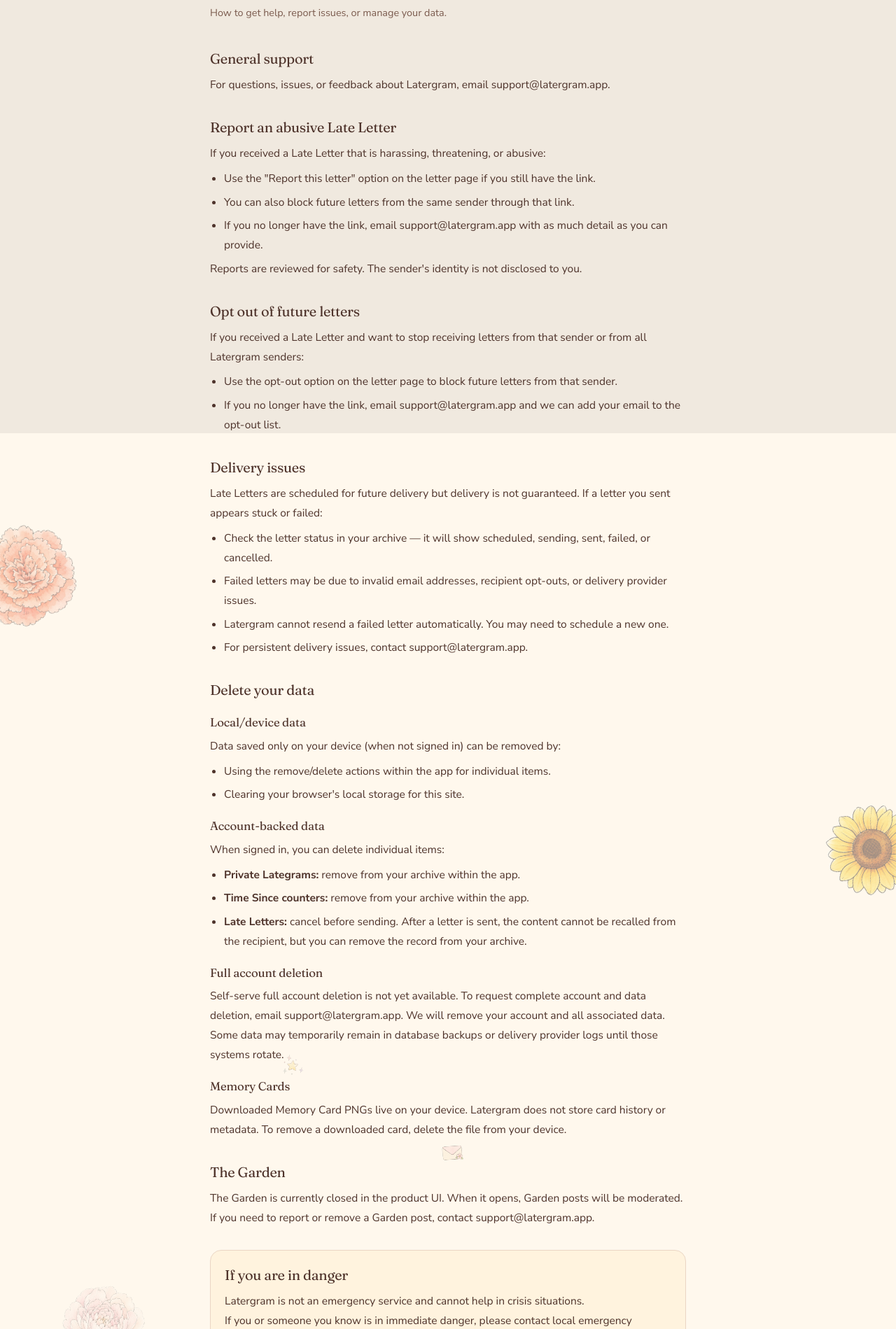
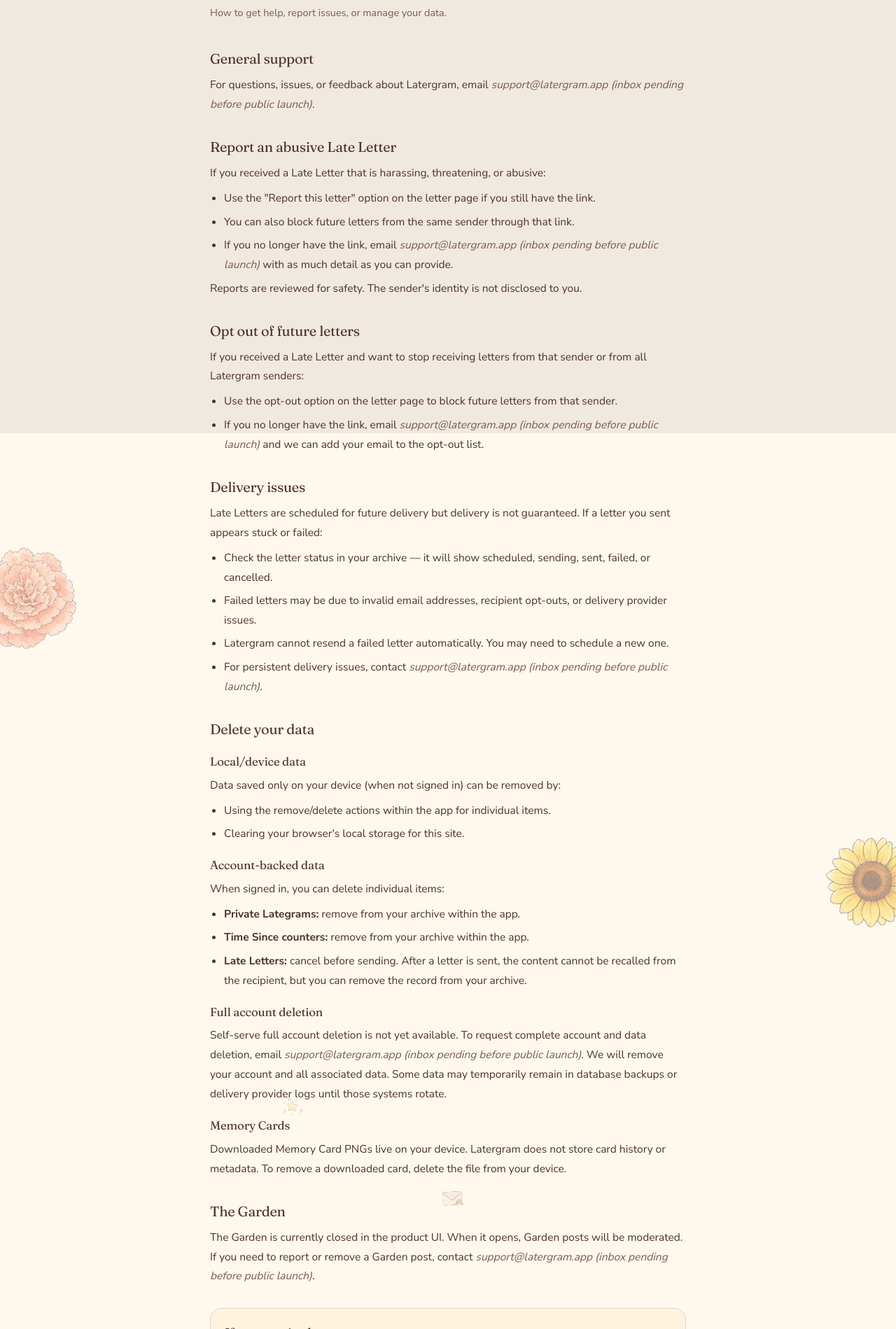
Before and after one commit to rudrasatani13/latergram, a React (Vite) app: page /support in a window 1280 px wide. Shown: the part 181-2080 px from the top of the page at 70% size. Built offline with nearby package versions, Linux system fonts and the light colour scheme; no server answers.

Commit message:
feat: add SUPPORT_EMAIL_CONFIGURED constant and conditionally display pending status on support pages

```diff
--- a/src/app/constants.ts
+++ b/src/app/constants.ts
@@ -1 +1,2 @@
 export const SUPPORT_EMAIL = "support@latergram.app";
+export const SUPPORT_EMAIL_CONFIGURED = false;
--- a/src/app/pages/PrivacyPage.tsx
+++ b/src/app/pages/PrivacyPage.tsx
@@ -2,7 +2,14 @@
 import { Grain } from "../components/Grain";
 import { BackgroundPetals } from "../components/BackgroundPetals";
 import { TrustFooter } from "../components/TrustFooter";
-import { SUPPORT_EMAIL } from "../constants";
+import { SUPPORT_EMAIL, SUPPORT_EMAIL_CONFIGURED } from "../constants";
+
+function SupportContact() {
+  if (SUPPORT_EMAIL_CONFIGURED) {
+    return <>{SUPPORT_EMAIL}</>;
+  }
+  return <span className="italic text-[var(--lg-cocoa)]">{SUPPORT_EMAIL} (inbox pending before public launch)</span>;
+}
 
 export function PrivacyPage() {
   return (
@@ -130,7 +137,7 @@
                 </p>
                 <ul className="trust-list">
                   <li><strong>Local/device data:</strong> clear your browser's local storage or use the remove actions in the app.</li>
-                  <li><strong>Account data:</strong> you can delete individual Lategrams, counters, and letters from within the app. To request full account and data deletion, contact {SUPPORT_EMAIL}.</li>
+                  <li><strong>Account data:</strong> you can delete individual Lategrams, counters, and letters from within the app. To request full account and data deletion, contact <SupportContact />.</li>
                 </ul>
                 <p>
                   Self-serve full account deletion is not yet available. When you request deletion through support, we will remove your account and associated data. Some data may temporarily remain in database backups or provider logs (e.g., Resend delivery records) before those systems rotate.
@@ -165,7 +172,7 @@
               <section>
                 <h2 className="trust-heading">Contact</h2>
                 <p>
-                  For privacy questions or data deletion requests, reach us at {SUPPORT_EMAIL}.
+                  For privacy questions or data deletion requests, reach us at <SupportContact />.
                 </p>
               </section>
 
--- a/src/app/pages/SupportPage.tsx
+++ b/src/app/pages/SupportPage.tsx
@@ -2,7 +2,14 @@
 import { Grain } from "../components/Grain";
 import { BackgroundPetals } from "../components/BackgroundPetals";
 import { TrustFooter } from "../components/TrustFooter";
-import { SUPPORT_EMAIL } from "../constants";
+import { SUPPORT_EMAIL, SUPPORT_EMAIL_CONFIGURED } from "../constants";
+
+function SupportContact() {
+  if (SUPPORT_EMAIL_CONFIGURED) {
+    return <>{SUPPORT_EMAIL}</>;
+  }
+  return <span className="italic text-[var(--lg-cocoa)]">{SUPPORT_EMAIL} (inbox pending before public launch)</span>;
+}
 
 export function SupportPage() {
   return (
@@ -34,7 +41,7 @@
               <section>
                 <h2 className="trust-heading">General support</h2>
                 <p>
-                  For questions, issues, or feedback about Latergram, email {SUPPORT_EMAIL}.
+                  For questions, issues, or feedback about Latergram, email <SupportContact />.
                 </p>
               </section>
 
@@ -46,7 +53,7 @@
                 <ul className="trust-list">
                   <li>Use the "Report this letter" option on the letter page if you still have the link.</li>
                   <li>You can also block future letters from the same sender through that link.</li>
-                  <li>If you no longer have the link, email {SUPPORT_EMAIL} with as much detail as you can provide.</li>
+                  <li>If you no longer have the link, email <SupportContact /> with as much detail as you can provide.</li>
                 </ul>
                 <p>
                   Reports are reviewed for safety. The sender's identity is not disclosed to you.
@@ -60,7 +67,7 @@
                 </p>
                 <ul className="trust-list">
                   <li>Use the opt-out option on the letter page to block future letters from that sender.</li>
-                  <li>If you no longer have the link, email {SUPPORT_EMAIL} and we can add your email to the opt-out list.</li>
+                  <li>If you no longer have the link, email <SupportContact /> and we can add your email to the opt-out list.</li>
                 </ul>
               </section>
 
@@ -73,7 +80,7 @@
                   <li>Check the letter status in your archive — it will show scheduled, sending, sent, failed, or cancelled.</li>
                   <li>Failed letters may be due to invalid email addresses, recipient opt-outs, or delivery provider issues.</li>
                   <li>Latergram cannot resend a failed letter automatically. You may need to schedule a new one.</li>
-                  <li>For persistent delivery issues, contact {SUPPORT_EMAIL}.</li>
+                  <li>For persistent delivery issues, contact <SupportContact />.</li>
                 </ul>
               </section>
 
@@ -100,7 +107,7 @@
 
                 <h3 className="trust-subheading">Full account deletion</h3>
                 <p>
-                  Self-serve full account deletion is not yet available. To request complete account and data deletion, email {SUPPORT_EMAIL}. We will remove your account and all associated data. Some data may temporarily remain in database backups or delivery provider logs until those systems rotate.
+                  Self-serve full account deletion is not yet available. To request complete account and data deletion, email <SupportContact />. We will remove your account and all associated data. Some data may temporarily remain in database backups or delivery provider logs until those systems rotate.
                 </p>
 
                 <h3 className="trust-subheading">Memory Cards</h3>
@@ -112,7 +119,7 @@
               <section>
                 <h2 className="trust-heading">The Garden</h2>
                 <p>
-                  The Garden is currently closed in the product UI. When it opens, Garden posts will be moderated. If you need to report or remove a Garden post, contact {SUPPORT_EMAIL}.
+                  The Garden is currently closed in the product UI. When it opens, Garden posts will be moderated. If you need to report or remove a Garden post, contact <SupportContact />.
                 </p>
               </section>
 
--- a/src/app/pages/TermsPage.tsx
+++ b/src/app/pages/TermsPage.tsx
@@ -2,7 +2,14 @@
 import { Grain } from "../components/Grain";
 import { BackgroundPetals } from "../components/BackgroundPetals";
 import { TrustFooter } from "../components/TrustFooter";
-import { SUPPORT_EMAIL } from "../constants";
+import { SUPPORT_EMAIL, SUPPORT_EMAIL_CONFIGURED } from "../constants";
+
+function SupportContact() {
+  if (SUPPORT_EMAIL_CONFIGURED) {
+    return <>{SUPPORT_EMAIL}</>;
+  }
+  return <span className="italic text-[var(--lg-cocoa)]">{SUPPORT_EMAIL} (inbox pending before public launch)</span>;
+}
 
 export function TermsPage() {
   return (
@@ -106,7 +113,7 @@
               <section>
                 <h2 className="trust-heading">Contact</h2>
                 <p>
-                  For questions about these terms, contact {SUPPORT_EMAIL}.
+                  For questions about these terms, contact <SupportContact />.
                 </p>
               </section>
 
```
Also changed, not shown: 1 other file (tests, documents, lock files or other folders).
